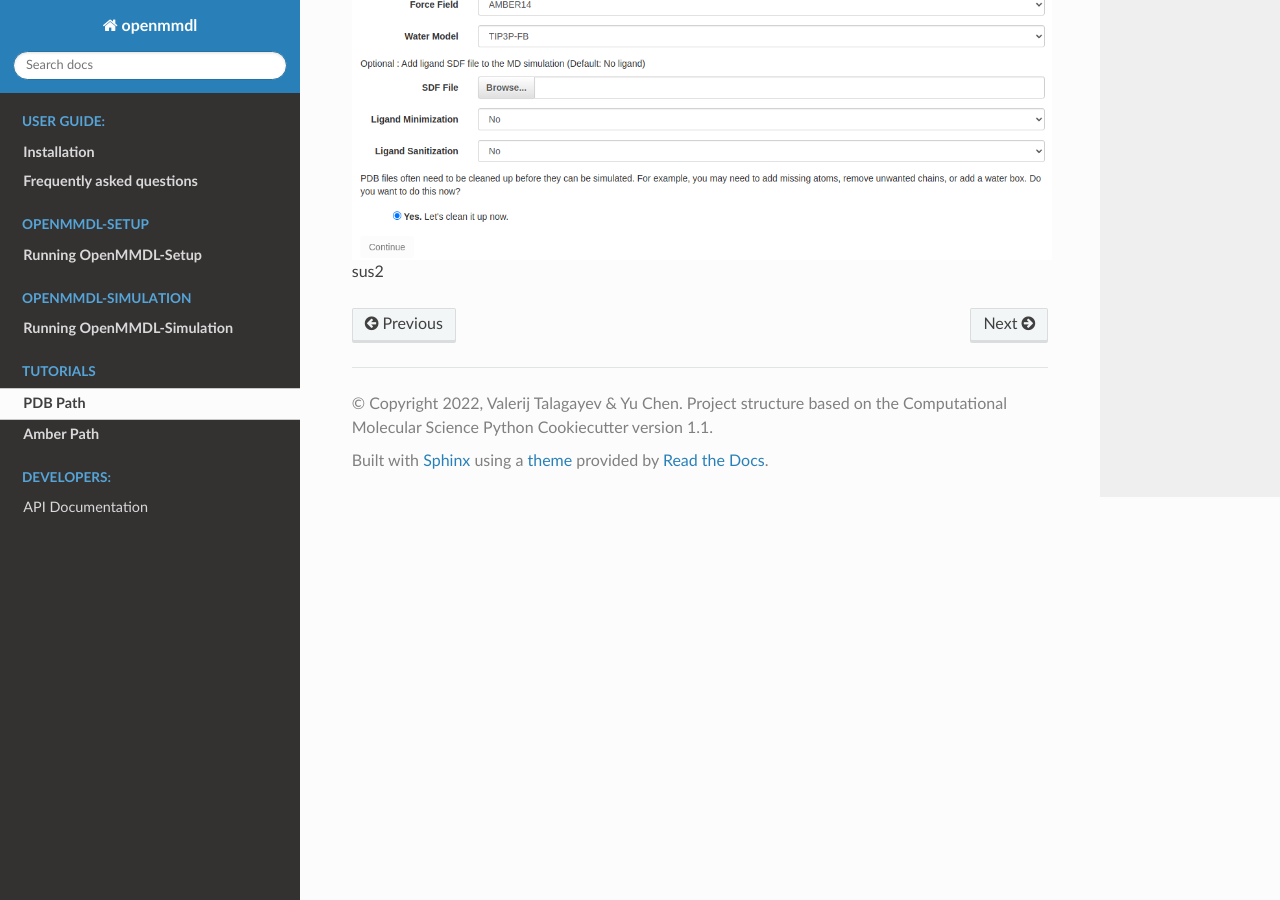
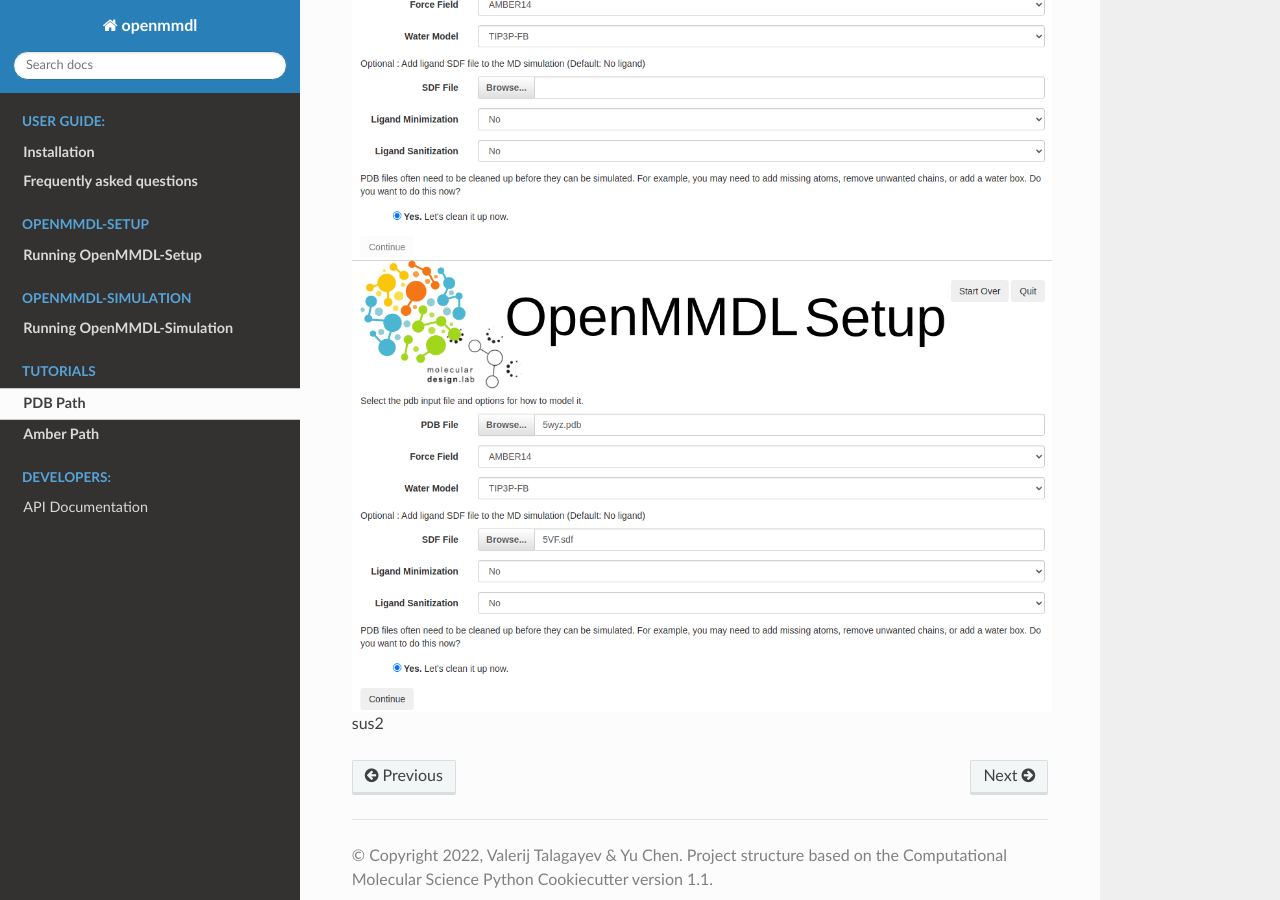
Before and after one commit to wolberlab/OpenMMDL, a Sphinx documentation site: the page built from docs/tutorial_pdb_path.rst, in a window 1280 px wide and 900 px high, scrolled down 768 px. Built offline with Sphinx 7.4.7 and the Read the Docs theme 2.0.0, drawn with Linux system fonts in a browser that asks for light colours.

Commit message:
Update tutorial_pdb_path.rst

```diff
--- a/docs/tutorial_pdb_path.rst
+++ b/docs/tutorial_pdb_path.rst
@@ -15,4 +15,9 @@
    :figwidth: 700px
    :align: center
 
+
+.. figure:: /_static/images/tutorials/PDB_Path/Selectfiles3.png
+   :figwidth: 700px
+   :align: center
+
 sus2
```
